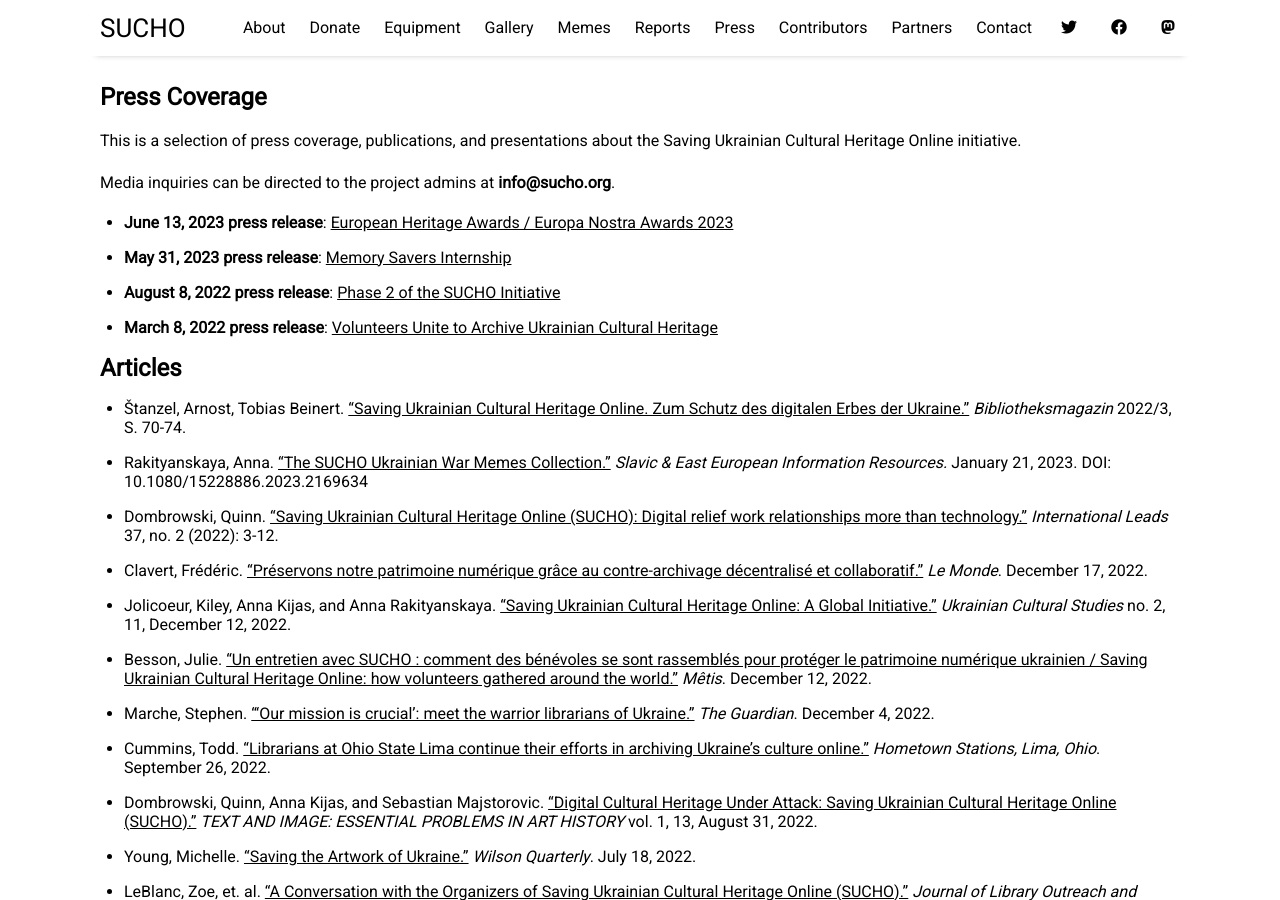
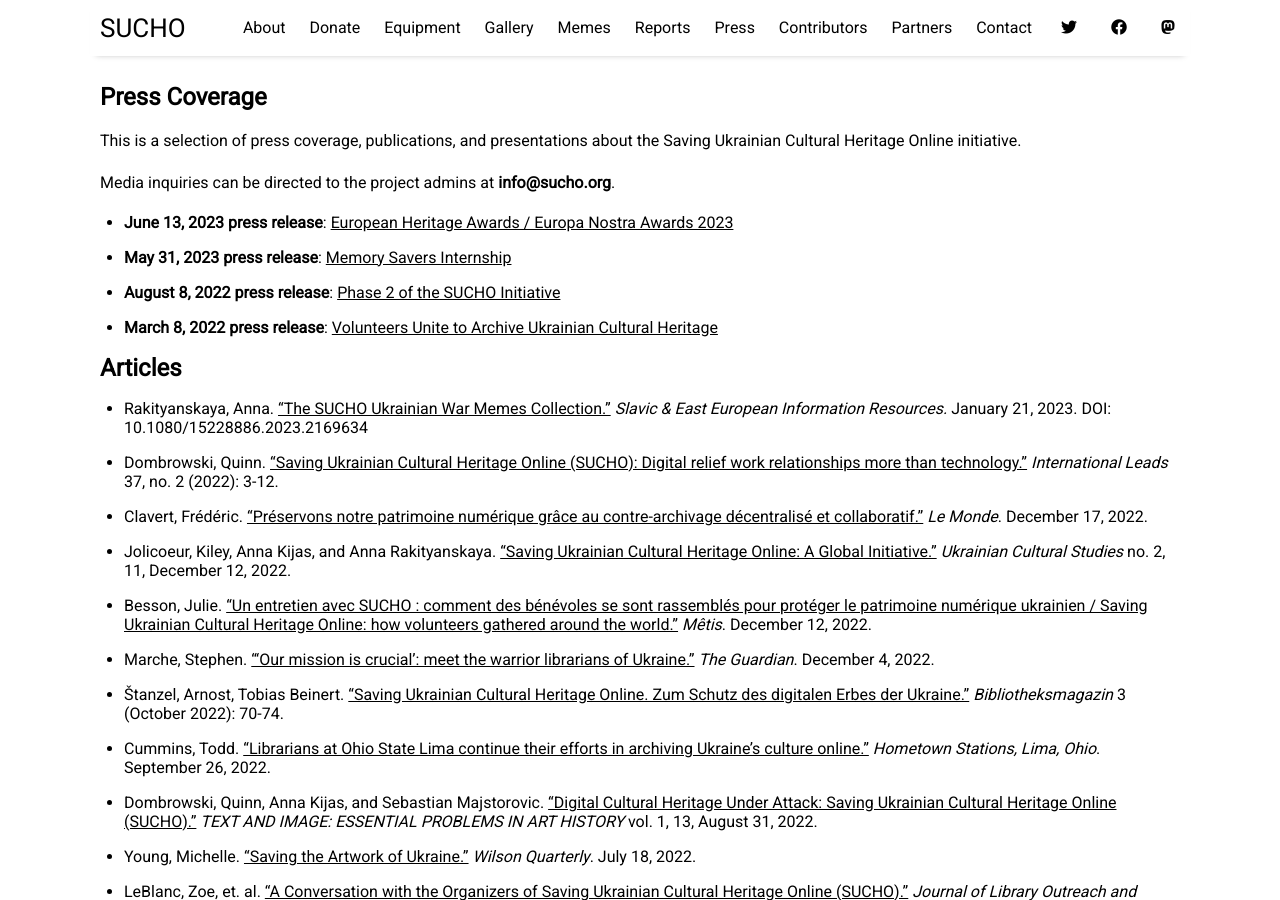
Before and after one commit to sucho-archiving/sucho-archiving.github.io, a Jekyll site: the page built from pages/press.md, in a window 1280 px wide and 900 px high. Built offline with Jekyll 4.4.1, drawn with Linux system fonts in a browser that asks for light colours.

Commit message:
Update press.md
updated date

```diff
--- a/pages/press.md
+++ b/pages/press.md
@@ -17,13 +17,13 @@
 
 
 ## Articles
-- Štanzel, Arnost, Tobias Beinert. ["Saving Ukrainian Cultural Heritage Online. Zum Schutz des digitalen Erbes der Ukraine."](https://www.bsb-muenchen.de/fileadmin/pdf/publikationen/bibliotheksmagazin/bm_2022_3.pdf) *Bibliotheksmagazin* 2022/3, S. 70-74.
 - Rakityanskaya, Anna. ["The SUCHO Ukrainian War Memes Collection."](https://doi.org/10.1080/15228886.2023.2169634) *Slavic & East European Information Resources.* January 21, 2023. DOI: 10.1080/15228886.2023.2169634
 - Dombrowski, Quinn. ["Saving Ukrainian Cultural Heritage Online (SUCHO): Digital relief work relationships more than technology."](https://www.ala.org/rt/sites/ala.org.rt/files/content/intlleads/leadsarchive/202206-rev.pdf) *International Leads* 37, no. 2 (2022): 3-12.
 - Clavert, Frédéric. ["Préservons notre patrimoine numérique grâce au contre-archivage décentralisé et collaboratif."](https://www.lemonde.fr/idees/article/2022/12/17/preservons-notre-patrimoine-numerique-grace-au-contre-archivage-decentralise-et-collaboratif_6154820_3232.html) *Le Monde*. December 17, 2022.
 - Jolicoeur, Kiley, Anna Kijas, and Anna Rakityanskaya. ["Saving Ukrainian Cultural Heritage Online: A Global Initiative."](http://www.ucs-univ.kiev.ua/index.php/en/2-uncategorised/461-jolicoeur-kijas-rakityanskaya-11-1) *Ukrainian Cultural Studies* no. 2, 11, December 12, 2022.
 - Besson, Julie. ["Un entretien avec SUCHO : comment des bénévoles se sont rassemblés pour protéger le patrimoine numérique ukrainien / Saving Ukrainian Cultural Heritage Online: how volunteers gathered around the world."](https://metis-lab.com/2022/12/12/un-entretien-avec-sucho-comment-des-benevoles-se-sont-rassembles-pour-proteger-le-patrimoine-numerique-ukrainien/) *Mêtis*. December 12, 2022.
 - Marche, Stephen. ["‘Our mission is crucial’: meet the warrior librarians of Ukraine."](https://www.theguardian.com/books/2022/dec/04/our-mission-is-crucial-meet-the-warrior-librarians-of-ukraine) *The Guardian*. December 4, 2022.
+- Štanzel, Arnost, Tobias Beinert. ["Saving Ukrainian Cultural Heritage Online. Zum Schutz des digitalen Erbes der Ukraine."](https://www.bsb-muenchen.de/fileadmin/pdf/publikationen/bibliotheksmagazin/bm_2022_3.pdf) *Bibliotheksmagazin* 3 (October 2022): 70-74.
 - Cummins, Todd. ["Librarians at Ohio State Lima continue their efforts in archiving Ukraine's culture online."](https://www.hometownstations.com/news/librarians-at-ohio-state-lima-continue-their-efforts-in-archiving-ukraines-culture-online/article_8df74e9a-3dd8-11ed-8918-433c7331ecb2.html) *Hometown Stations, Lima, Ohio*. September 26, 2022.
 - Dombrowski, Quinn, Anna Kijas, and Sebastian Majstorovic. [“Digital Cultural Heritage Under Attack: Saving Ukrainian Cultural Heritage Online (SUCHO).”](https://doi.org/10.17721/2519-4801.2022.1.01 ) *TEXT AND IMAGE: ESSENTIAL PROBLEMS IN ART HISTORY* vol. 1, 13, August 31, 2022.
 - Young, Michelle. ["Saving the Artwork of Ukraine."](https://www.wilsonquarterly.com/quarterly/ripples-of-war/saving-the-artwork-of-ukraine) *Wilson Quarterly*. July 18, 2022.
```
